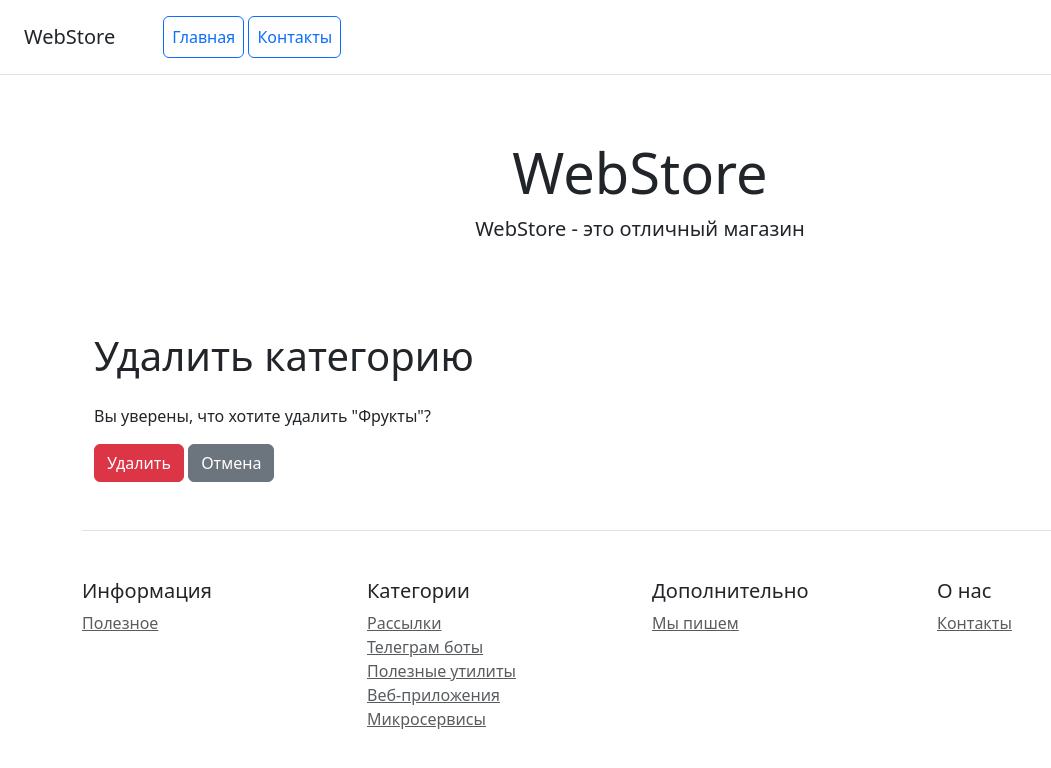
After one commit to MichaelGorbunov/web_store, a Django app: page /catalog/category/1/delete/ in a window 1280 px wide. The commit adds this page. Shown: the top 768 px of the page, without its empty margins (0-1051 px from the left). Run offline with Django 5.2, Linux system fonts and the light colour scheme; data comes from the database, SQL or seed files in the repository; some libraries are stand-ins or nearby versions.

Commit message:
category

```diff
--- /dev/null
+++ b/catalog/templates/catalog/category_confirm_delete.html
@@ -0,0 +1,22 @@
+
+{% extends 'catalog/base.html' %}
+
+{% block title %}Удаление  категории{% endblock %}
+
+{% block content %}
+
+
+    <div class="container mt-5">
+        <h1 class="mb-4">Удалить категорию</h1>
+        <p>Вы уверены, что хотите удалить "{{ category.name }}"?</p>
+        <form method="post">
+            {% csrf_token %}
+            <button type="submit" class="btn btn-danger">Удалить</button>
+            <a href="{% url 'catalog:categoryes_list' %}" class="btn btn-secondary">Отмена</a>
+        </form>
+    </div>
+
+
+    <script src="/static/js/bootstrap.bundle.min.js"></script>
+
+{% endblock %}
--- a/catalog/templates/catalog/categoryes_list.html
+++ b/catalog/templates/catalog/categoryes_list.html
@@ -5,7 +5,7 @@
 {% block content %}
 <div class="row text-center">
     {% for category in categoryes %}
-        <div class="col-3">
+        <div class="col-4">
 
             <div class="card mb-4 box-shadow">
                 <div class="card-header">
@@ -14,9 +14,11 @@
                 <div class="card-body">
 
                     <p class="card-text">{{category.description}}</p>
-
+                    <a href="{% url 'catalog:category_mod' category.pk %}" class="btn btn-secondary">Редактировать</a>
+                    <a href="{% url 'catalog:category_delete' category.pk %}" class="btn btn-danger">Удалить</a>
 
                 </div>
+
             </div>
 
         </div>
--- a/catalog/templates/catalog/product_form.html
+++ b/catalog/templates/catalog/product_form.html
@@ -1,7 +1,7 @@
 <!-- product_form.html -->
 {% extends 'catalog/base.html' %}
 
-{% block title %}Добавить/Редактировать продукт{% endblock %}
+{% block title %}Добавить/Редактировать категорию{% endblock %}
 
 {% block content %}
 {% if object%}
--- a/catalog/urls.py
+++ b/catalog/urls.py
@@ -4,7 +4,7 @@ from django.urls import include, path
 from catalog.apps import CatalogConfig
 from catalog import views
 from catalog.views import send,ProductDetailView,ProductsListView,ContactListView,CategoryesListView
-from catalog.views import ProductCreateView,ProductUpdateView,CategoryCreateView,CategoryUpdateView
+from catalog.views import ProductCreateView,ProductUpdateView,CategoryCreateView,CategoryUpdateView,CategoryDeleteView
 from catalog.views import ProductModListView,ProductModDetailView,ProductDeleteView
 app_name = CatalogConfig.name
 
@@ -12,14 +12,17 @@ urlpatterns = [
     #url PROD
     path("catalog/", ProductsListView.as_view(), name="product_list"),
     path("catalog/product/all", ProductsListView.as_view(), name="products_list"),
-    path("catalog/category/all", CategoryesListView.as_view(), name="categoryes_list"),
+
     path("catalog/contact/", ContactListView.as_view(), name="contact"),
     path("catalog/product_detail/<int:pk>/", ProductDetailView.as_view(), name='product_detail'),
 
     #url for CRUD
     path("", ProductModListView.as_view(), name="product_mod_list"),
-    path("catalog/category/", CategoryCreateView.as_view(), name="category_mod_list"),
+    path("catalog/category/create", CategoryCreateView.as_view(), name="category_create"),
     path("catalog/category/<int:pk>/", CategoryUpdateView.as_view(), name="category_mod"),
+    path("catalog/category/all", CategoryesListView.as_view(), name="categoryes_list"),
+    path('catalog/category/<int:pk>/delete/', CategoryDeleteView.as_view(), name='category_delete'),
+
     path("catalog/product/", ProductCreateView.as_view(), name="product_create"),
     path("catalog/product/<int:pk>/", ProductUpdateView.as_view(), name="product_mod"),
     path('catalog/product_mod_list/', ProductModListView.as_view(), name='product_mod_list'),
--- a/catalog/views.py
+++ b/catalog/views.py
@@ -70,6 +70,11 @@ class CategoryUpdateView(UpdateView):
     form_class = CategoryForm
     template_name = 'catalog/category_form.html'
     success_url = reverse_lazy('catalog:categoryes_list')
+class CategoryDeleteView(DeleteView):
+    """удаление поста"""
+    model = Category
+    template_name = 'catalog/category_confirm_delete.html'
+    success_url = reverse_lazy('catalog:categoryes_list')
 
 class ProductCreateView(CreateView):
     model = Product
```
